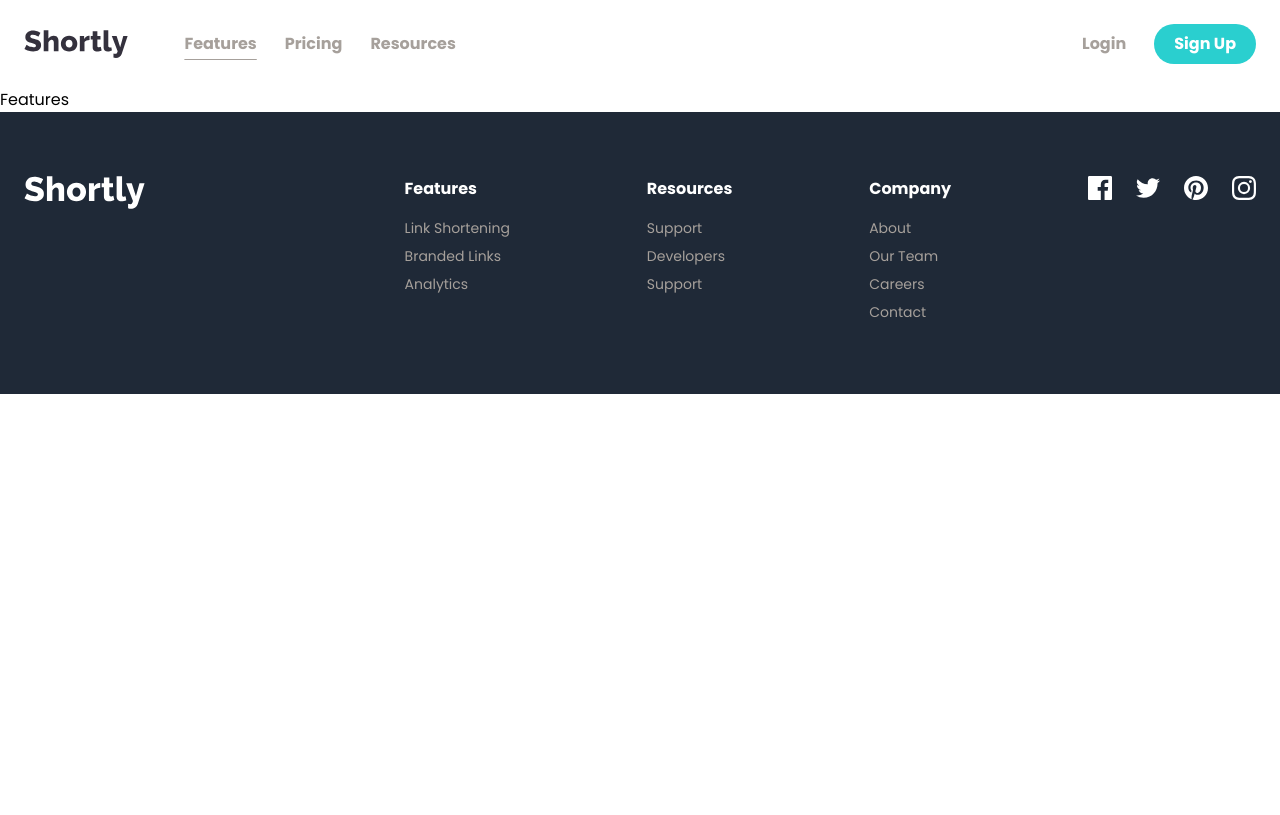
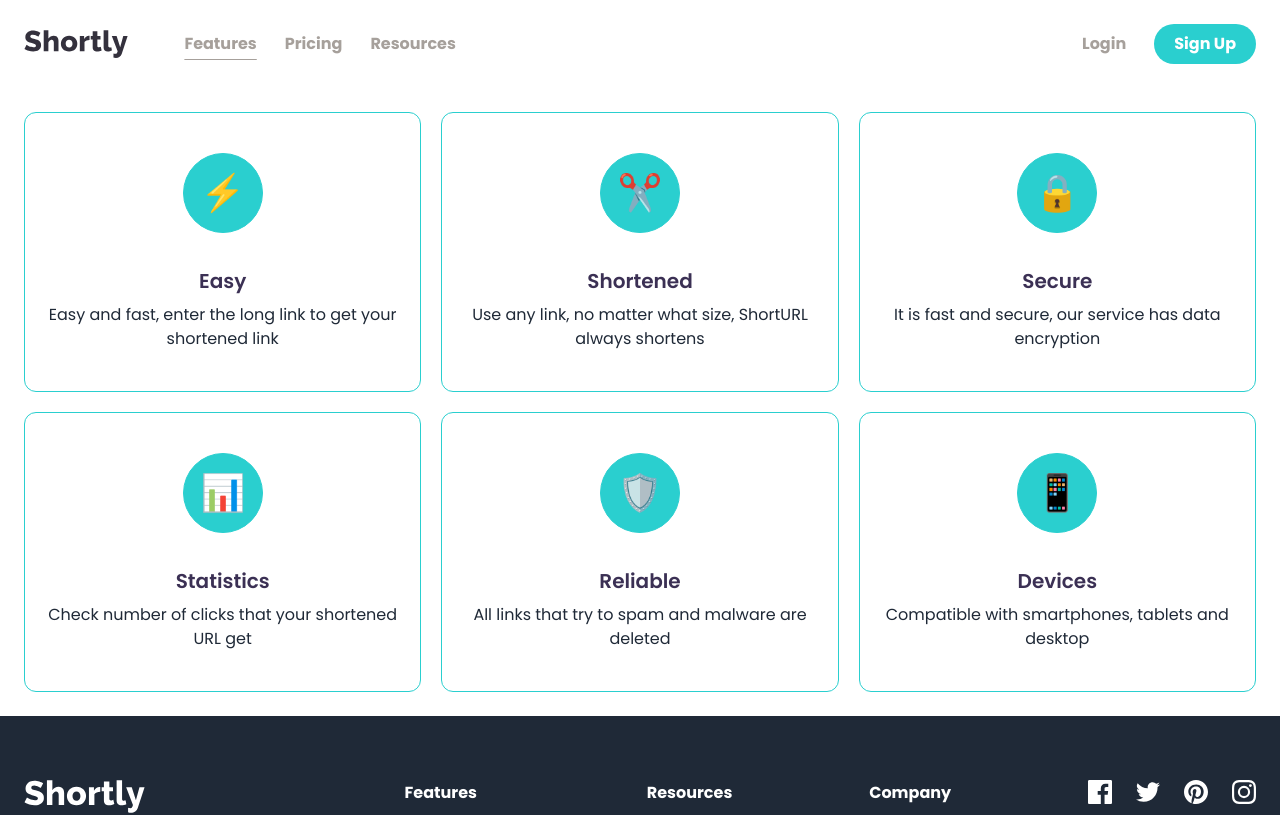
Before and after one commit to ayezabashir/URL-shortening-API-landing-page, a React (Vite) app: page /features in a window 1280 px wide. Shown: the top 815 px of the page. Built offline with nearby package versions, Linux system fonts and the light colour scheme.

Commit message:
features card

```diff
--- /dev/null
+++ b/src/components/FeaturesCard.jsx
@@ -0,0 +1,15 @@
+const FeaturesCard = ({icon, title,description}) => {
+  return (
+    <div className='flex flex-col justify-between items-center border border-blue py-10 px-5 rounded-xl min-h-70'>
+        <div className="border border-blue h-20 w-20 flex justify-center items-center group bg-blue rounded-full">
+            <p className="text-4xl transform group-hover:scale-110 ease-in-out duration-150 select-none">{icon}</p>
+        </div>
+        <div className='text-center mt-5'>
+            <h1 className='font-semibold text-xl text-purple'>{title}</h1>
+            <p className='text-base mt-2 text-black'>{description}</p>
+        </div>
+    </div>
+  )
+}
+
+export default FeaturesCard
--- a/src/pages/Features.jsx
+++ b/src/pages/Features.jsx
@@ -1,8 +1,55 @@
-import React from 'react'
+import FeaturesCard from "../components/FeaturesCard";
+
+const allFeatures = [
+  {
+    icon: "⚡",
+    title: "Easy",
+    description:
+      "Easy and fast, enter the long link to get your shortened link",
+  },
+  {
+    icon: "✂️",
+    title: "Shortened",
+    description:
+      "Use any link, no matter what size, ShortURL always shortens",
+  },
+  {
+    icon: "🔒",
+    title: "Secure",
+    description:
+      "It is fast and secure, our service has data encryption",
+  },
+  {
+    icon: "📊",
+    title: "Statistics",
+    description:
+      "Check number of clicks that your shortened URL get",
+  },
+  {
+    icon: "🛡️",
+    title: "Reliable",
+    description:
+      "All links that try to spam and malware are deleted",
+  },
+  {
+    icon: "📱",
+    title: "Devices",
+    description:
+      "Compatible with smartphones, tablets and desktop",
+  },
+];
 
 const Features = () => {
   return (
-    <div>Features</div>
+    <div className="container">
+      <div className="grid grid-cols-1 sm:grid-cols-2 md:grid-cols-3 gap-5">
+        {
+          allFeatures.map((feature, index) => (
+            <FeaturesCard key={index} icon={feature.icon} title={feature.title} description={feature.description} />
+          ))
+        }
+      </div>
+    </div>
   )
 }
 
```
